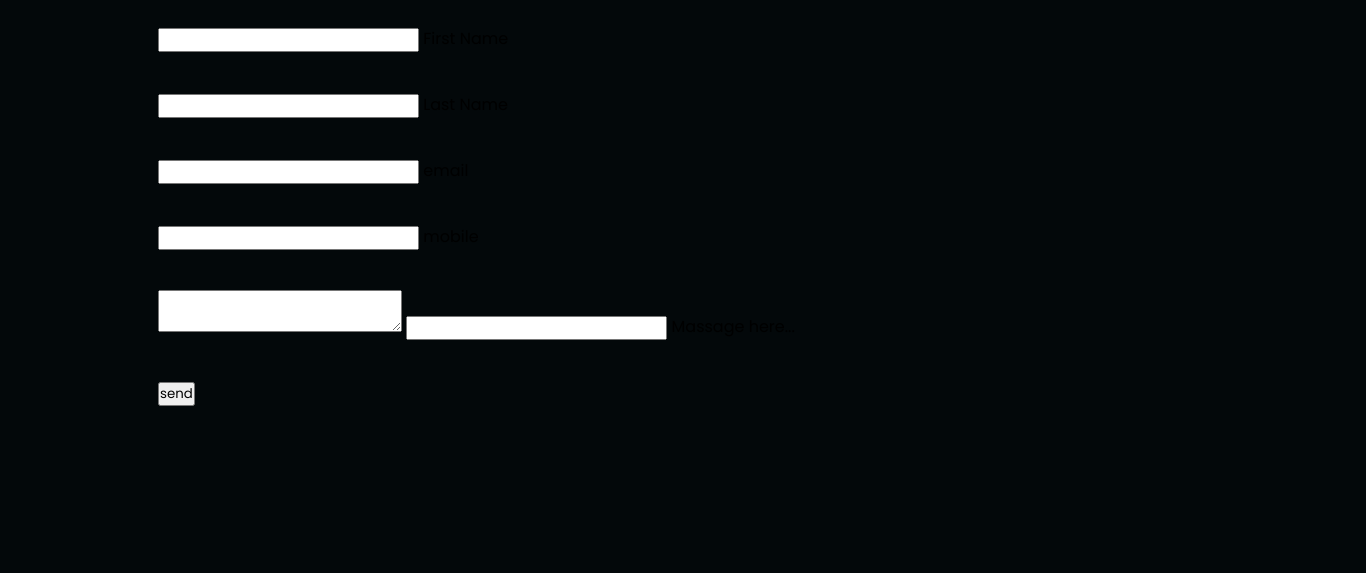
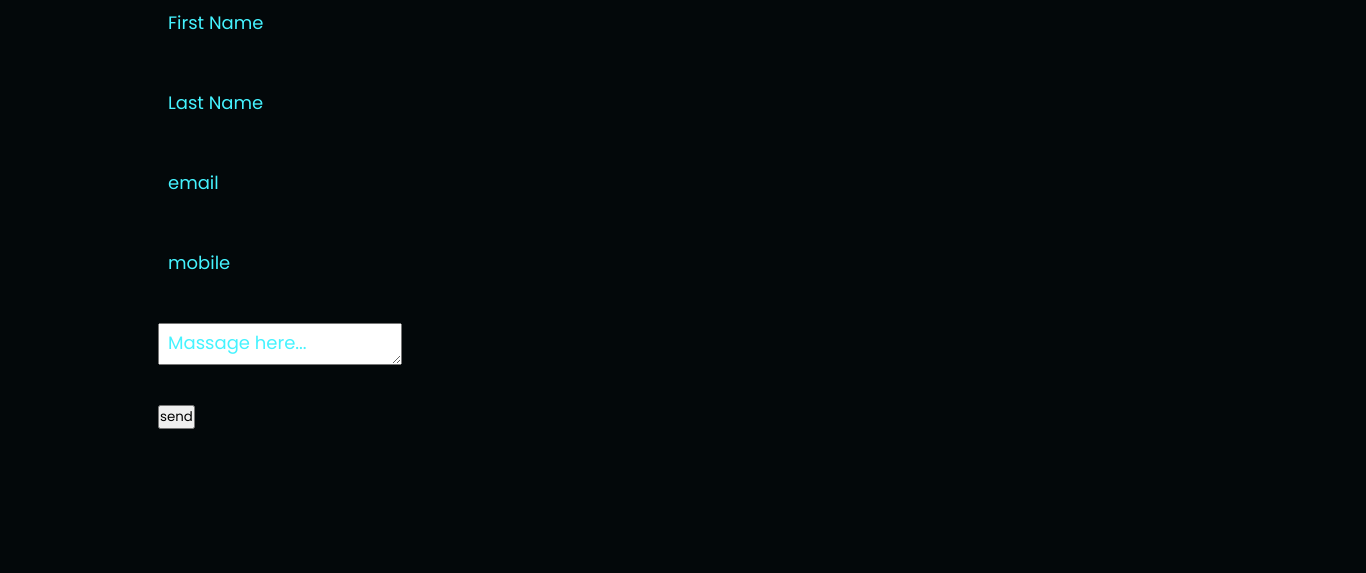
Before and after one commit to sseungjae/contactpractice, a plain HTML site: page index.html in a window 1280 px wide. Shown: the part 227-800 px from the top of the page, 1366 px wide, since content can reach past the window. Drawn offline with Linux system fonts and the light colour scheme.

Commit message:
contact add color_focus
add color, focus

```diff
--- a/index.html
+++ b/index.html
@@ -43,7 +43,7 @@
       </div>
       <div class="row100">
         <div class="col">
-          <div class="inputBox">
+          <div class="inputBox textarea">
             <textarea required=""></textarea>
             <input type="text" name="" required="required" />
             <span class="text">Massage here...</span>
--- a/style.css
+++ b/style.css
@@ -42,3 +42,41 @@ body {
   margin: 30px 0 10px;
   transition: 0.5s;
 }
+
+.container .row100 .inputBox {
+  position: relative;
+  width: 100%;
+  height: 40px;
+  color: #45f3ff;
+}
+
+.container .row100 .inputBox input {
+  position: absolute;
+  width: 100%;
+  height: 100%;
+  background: transparent;
+  box-shadow: none;
+  border: none;
+  outline: none;
+  font-size: 18px;
+  padding: 0 10px;
+  z-index: 1;
+  color: #000;
+}
+
+.container .row100 .inputBox .text {
+  position: absolute;
+  top: 0;
+  left: 0;
+  line-height: 40px;
+  font-size: 18px;
+  padding: 0 10px;
+  display: block;
+  transition: 0.5s;
+  pointer-events: none;
+}
+
+.container .row100 .inputBox input:focus + .text {
+  top: -35px;
+  left: -10px;
+}
```
